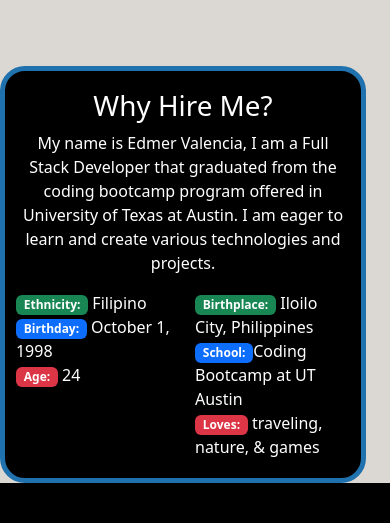
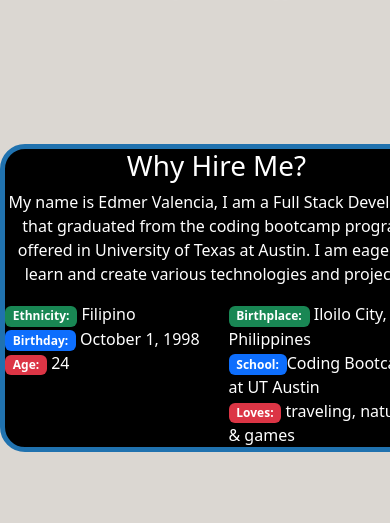
Before and after one commit to edm1001/web-dev-port, a React (Create React App) app: page / in a window 390 px wide. Shown: the part 1944-2467 px from the top of the page. Built offline with nearby package versions, Linux system fonts and the light colour scheme.

Commit message:
edit mobile style for abt component

```diff
--- a/src/App.css
+++ b/src/App.css
@@ -67,30 +67,6 @@
   padding-inline: 15%;
 }
 
-@media only screen and (max-width: 768px) {
-  .progress-row {
-    padding-block: 5%;
-  }
-  .srvc-row {
-    padding-top: 5%;
-  }
-  .welcome-banner{
-    height:280px;
-  }
-  .banner-content{
-    top:130vh;
-    padding: 0;
-  }
-  .quote {
-    font-size: 20px;
-  }
-  .banner-logo {
-    size: 30px;
-  }
-
-}
-
-
 /* About section */
 .about {
   display: flex;
@@ -101,7 +77,6 @@
 }
 .abt-info{
   align-items: center;
-  width: 100%;
 }
 .about-msg {
   background-color: black;
@@ -229,3 +204,37 @@
 }
 
 /* MOBILE STYLES */
+@media only screen and (max-width: 768px) {
+  .progress-row {
+    padding-block: 5%;
+  }
+  .srvc-row {
+    padding-top: 5%;
+  }
+  .welcome-banner{
+    height:280px;
+  }
+  .banner-content{
+    top:205vh;
+    padding: 0;
+  }
+  .quote {
+    font-size: 20px;
+  }
+  .banner-logo {
+    size: 30px;
+  }
+  /* About */
+  .about {
+    padding-block: 20%;
+  }
+  .about-msg {
+    padding: 0;
+  }
+
+}
+@media only screen and (max-width: 525px) {
+  .banner-content{
+    top: 200vh;
+  }
+}
```
